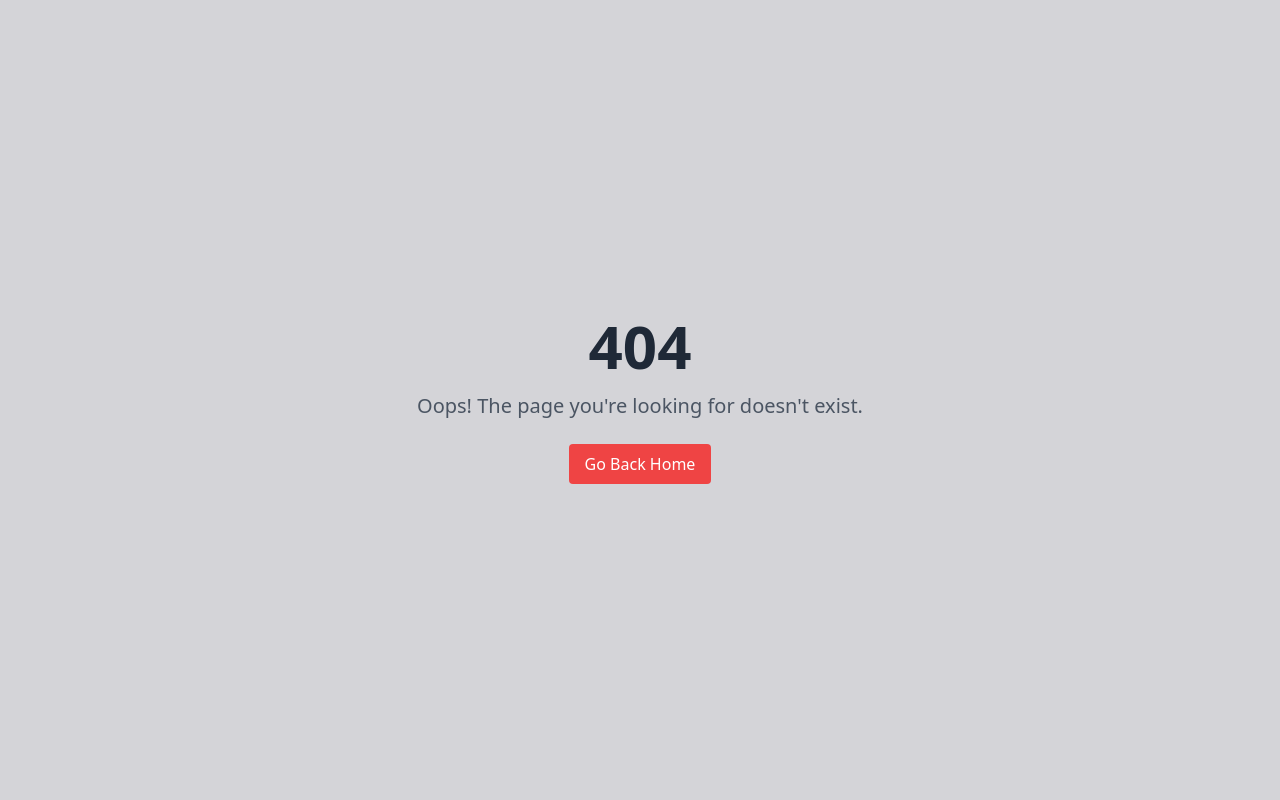
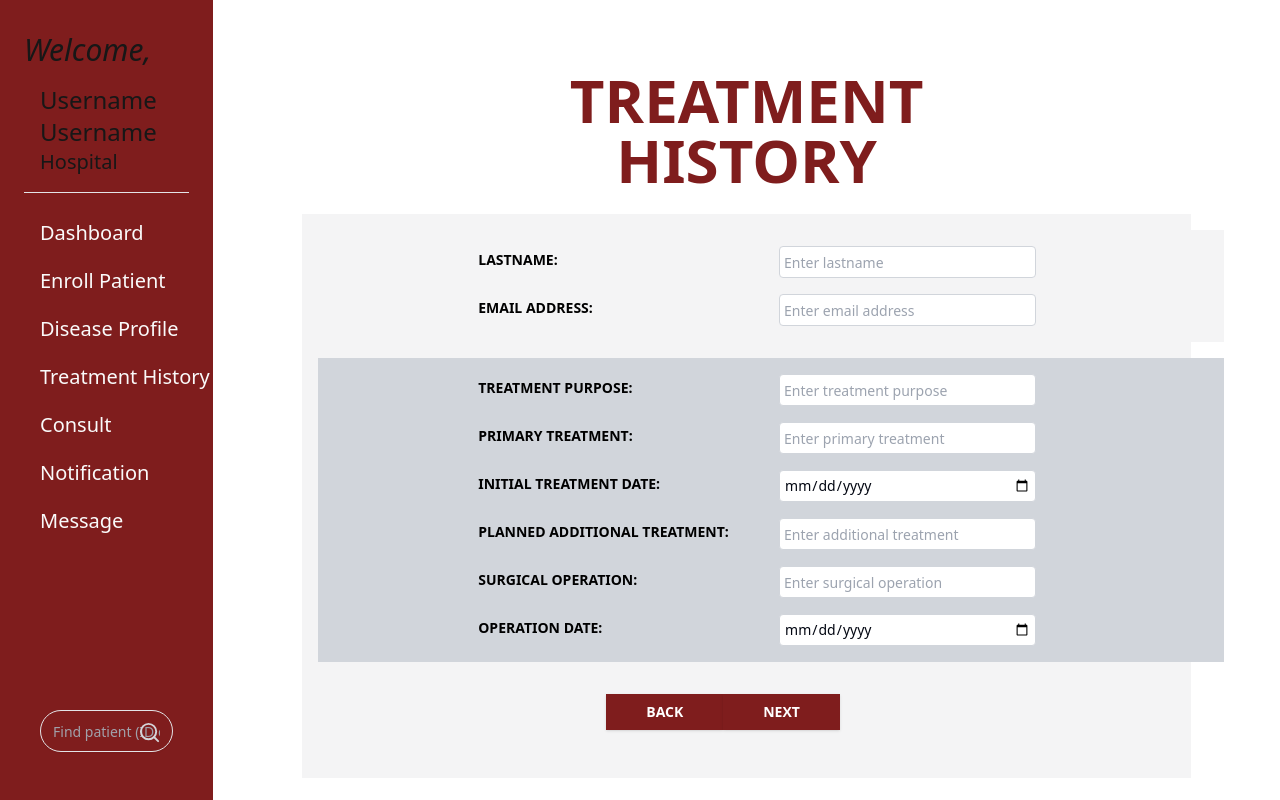
Before and after one commit to CurrieParinas/cancer-surveillance-system, a Next.js app: page /treatmentHistory in a window 1280 px wide. Before the commit this address had no page. Built offline with nearby package versions, Linux system fonts and the light colour scheme.

Commit message:
[Feat][Demi] - Treatment History page

```diff
--- /dev/null
+++ b/src/app/(main)/treatmentHistory/page.tsx
@@ -0,0 +1,149 @@
+"use client";
+
+import React from "react";
+
+const TreatmentHistory = () => {
+  // Handle form submission
+  const handleSubmit = (e) => {
+    e.preventDefault(); // Prevent default form submission behavior
+
+    // Create a new FormData object
+    const formData = new FormData(e.target);
+
+    // Convert FormData to an object
+    const formDataObj = {};
+    formData.forEach((value, key) => {
+      formDataObj[key] = value;
+    });
+
+    // Convert the object to a JSON string
+    const jsonData = JSON.stringify(formDataObj);
+
+    // Log the JSON to the console
+    console.log(jsonData);
+
+    // Optionally, send jsonData via fetch or axios
+    // fetch('your-api-url', {
+    //   method: 'POST',
+    //   headers: { 'Content-Type': 'application/json' },
+    //   body: jsonData,
+    // });
+  };
+
+  return (
+    <div className="w-full bg-white flex flex-col items-center justify-center gap-4">
+
+      <div className="w-6/12 h-auto p-2 text-center">
+        <p className="mt-10 font-bold text-6xl text-red-900">TREATMENT HISTORY</p>
+      </div>
+
+
+      <div className="w-10/12 h-auto p-4 grid bg-zinc-100">
+        <form className="gap-2" onSubmit={handleSubmit}>
+
+          <div className="grid grid-cols-2 gap-4 bg-zinc-100 p-4 mb-4">
+            <label className="pl-36 pt-1 font-bold text-left text-sm text-black">
+              LASTNAME:
+            </label>
+            <input
+              type="text"
+              name="lastname"
+              className="p-1 border border-gray-300 rounded w-3/5 text-sm h-8 text-gray-950"
+              placeholder="Enter lastname"
+            />
+
+            <label className="pl-36 pt-1 font-bold text-left text-sm text-black">
+              EMAIL ADDRESS:
+            </label>
+            <input
+              type="email"
+              name="email"
+              className="p-1 border border-gray-300 rounded w-3/5 text-sm h-8 text-gray-950"
+              placeholder="Enter email address"
+            />
+          </div>
+
+
+          <div className="w-full bg-gray-300 p-4">
+            <div className="grid grid-cols-2 gap-4">
+              <label className="pl-36 pt-1 font-bold text-left text-sm text-black">
+                TREATMENT PURPOSE:
+              </label>
+              <input
+                type="text"
+                name="treatment_purpose"
+                className="p-1 border border-gray-300 rounded w-3/5 text-sm h-8 text-gray-950"
+                placeholder="Enter treatment purpose"
+              />
+
+              <label className="pl-36 pt-1 font-bold text-left text-sm text-black">
+                PRIMARY TREATMENT:
+              </label>
+              <input
+                type="text"
+                name="primary_treatment"
+                className="p-1 border border-gray-300 rounded w-3/5 text-sm h-8 text-gray-950"
+                placeholder="Enter primary treatment"
+              />
+
+              <label className="pl-36 pt-1 font-bold text-left text-sm text-black">
+                INITIAL TREATMENT DATE:
+              </label>
+              <input
+                type="date"
+                name="initial_treatment_date"
+                className="p-1 border border-gray-300 rounded w-3/5 text-sm h-8 text-gray-950"
+              />
+
+              <label className="pl-36 pt-1 font-bold text-left text-sm text-black">
+                PLANNED ADDITIONAL TREATMENT:
+              </label>
+              <input
+                type="text"
+                name="planned_additional_treatment"
+                className="p-1 border border-gray-300 rounded w-3/5 text-sm h-8 text-gray-950"
+                placeholder="Enter additional treatment"
+              />
+
+              <label className="pl-36 pt-1 font-bold text-left text-sm text-black">
+                SURGICAL OPERATION:
+              </label>
+              <input
+                type="text"
+                name="surgical_operation"
+                className="p-1 border border-gray-300 rounded w-3/5 text-sm h-8 text-gray-950"
+                placeholder="Enter surgical operation"
+              />
+             <label className="pl-36 pt-1 font-bold text-left text-sm text-black">
+                OPERATION DATE:
+             </label>
+             <input
+                type="date"
+                name="operation_date"
+                className="p-1 border border-gray-300 rounded w-3/5 text-sm h-8 text-gray-950"
+        />
+
+            </div>
+          </div>
+
+          <div className="flex justify-between mt-8 mb-8">
+            <button
+              type="submit"
+              className="hover:bg-primary/90 bg-red-900 text-white font-semibold shadow py-2 px-10 text-sm ml-72"
+            >
+              BACK
+            </button>
+            <button
+              type="submit"
+              className="hover:bg-primary/90 bg-red-900 text-white font-semibold shadow py-2 px-10 text-sm mr-96"
+            >
+              NEXT
+            </button>
+          </div>
+        </form>
+      </div>
+    </div>
+  );
+};
+
+export default TreatmentHistory;
```
